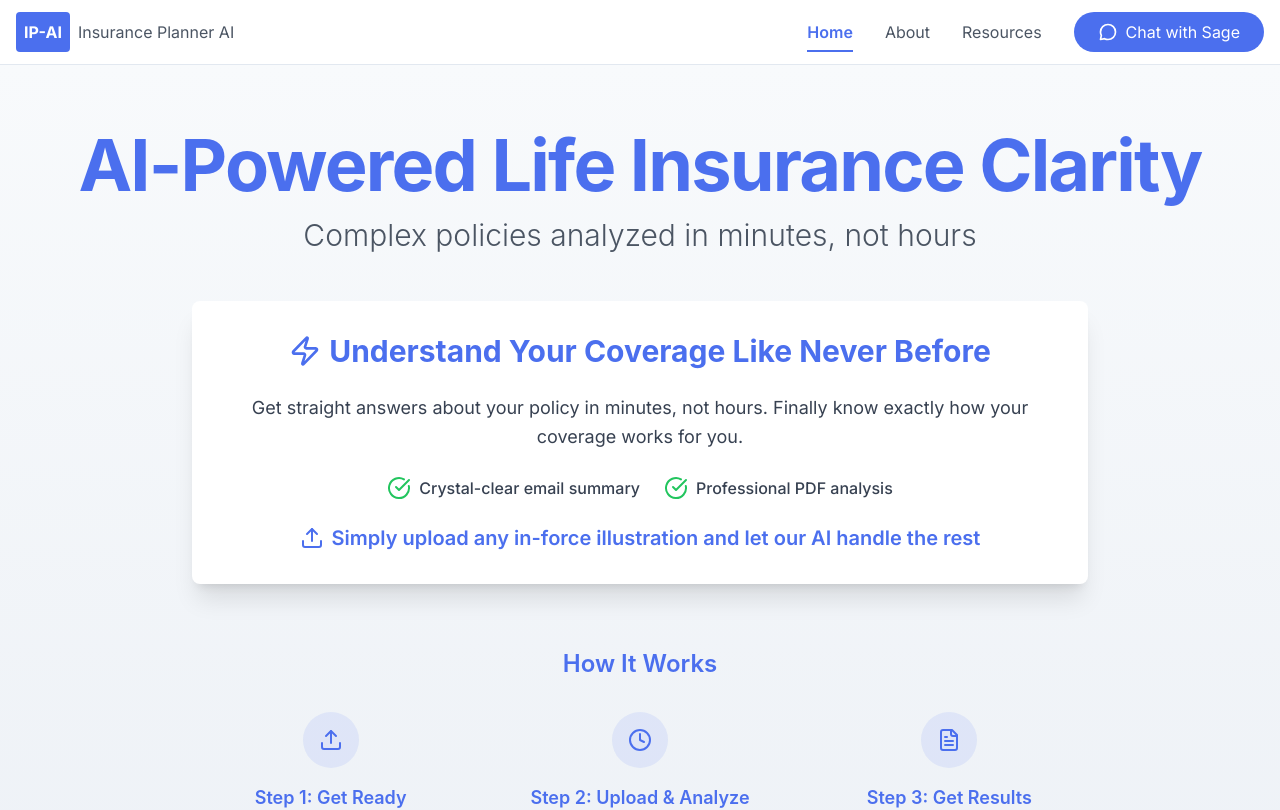
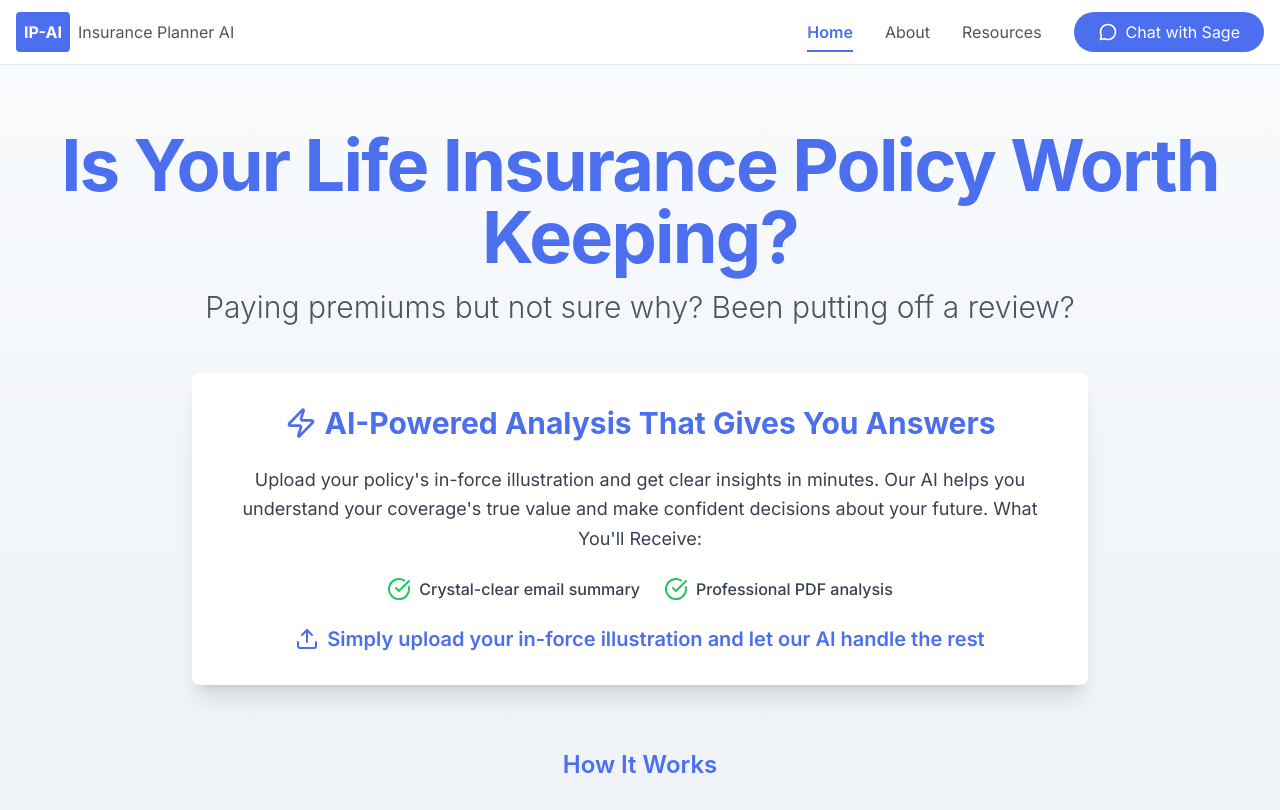
Before and after one commit to itsgabeover/dashboard-copy, a Next.js app: page / in a window 1280 px wide. Shown: the top 810 px of the page. Built offline with nearby package versions, Linux system fonts and the light colour scheme.

Commit message:
Update Hero.tsx

```diff
--- a/components/Hero.tsx
+++ b/components/Hero.tsx
@@ -17,21 +17,23 @@ export const Hero: FC = () => {
     <section className="bg-gradient-to-b from-[#F8FAFC] to-[#E2E8F0] py-16">
       <div className="container mx-auto px-4 text-center">
         <h1 className="text-5xl md:text-6xl lg:text-7xl font-bold text-[#4B6FEE] mb-4 tracking-tight">
-          AI-Powered Life Insurance Clarity
+          Is Your Life Insurance Policy Worth Keeping?
         </h1>
         <h2 className="text-2xl md:text-3xl mb-12 text-gray-600 font-light">
-          Complex policies analyzed in minutes, not hours
+          Paying premiums but not sure why? Been putting off a review?
         </h2>
 
         <div className="max-w-4xl mx-auto mb-16 bg-white rounded-lg shadow-xl overflow-hidden transform transition-all hover:scale-105 duration-300">
           <div className="p-8">
             <h3 className="text-3xl font-bold mb-6 text-[#4B6FEE] flex items-center justify-center">
               <Zap className="w-8 h-8 mr-2" aria-hidden="true" />
-              Understand Your Coverage Like Never Before
+              AI-Powered Analysis That Gives You Answers
             </h3>
             <p className="text-gray-700 mb-6 text-lg leading-relaxed">
-              Get straight answers about your policy in minutes, not hours.
-              Finally know exactly how your coverage works for you.
+              Upload your policy's in-force illustration and get clear insights in minutes.
+              Our AI helps you understand your coverage's true value and make confident decisions about your future.
+              What You'll Receive:
+
             </p>
             <div className="flex flex-col md:flex-row items-center justify-center gap-6 text-gray-700 font-medium">
               <div className="flex items-center">
@@ -51,7 +53,7 @@ export const Hero: FC = () => {
             </div>
             <p className="mt-6 text-xl font-semibold text-[#4B6FEE] flex items-center justify-center">
               <Upload className="w-6 h-6 mr-2" aria-hidden="true" />
-              Simply upload any in-force illustration and let our AI handle the
+              Simply upload your in-force illustration and let our AI handle the
               rest
             </p>
           </div>
```
